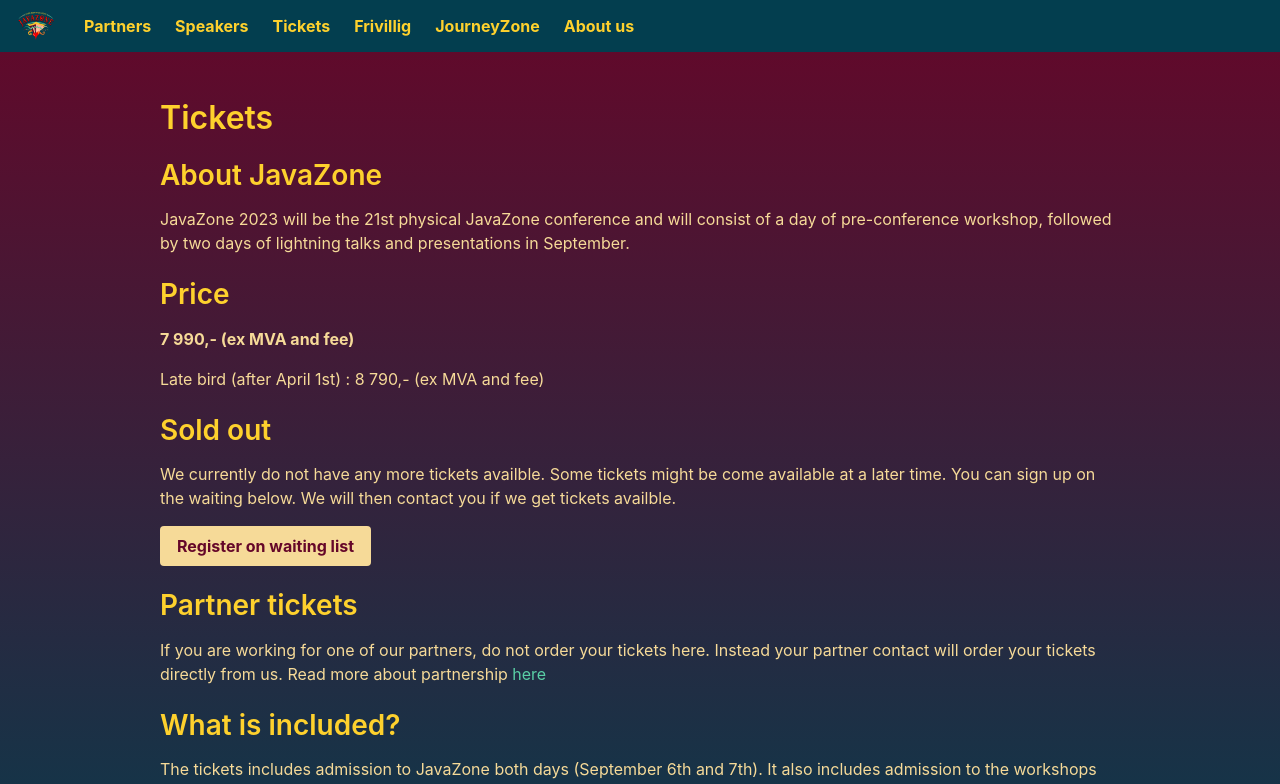
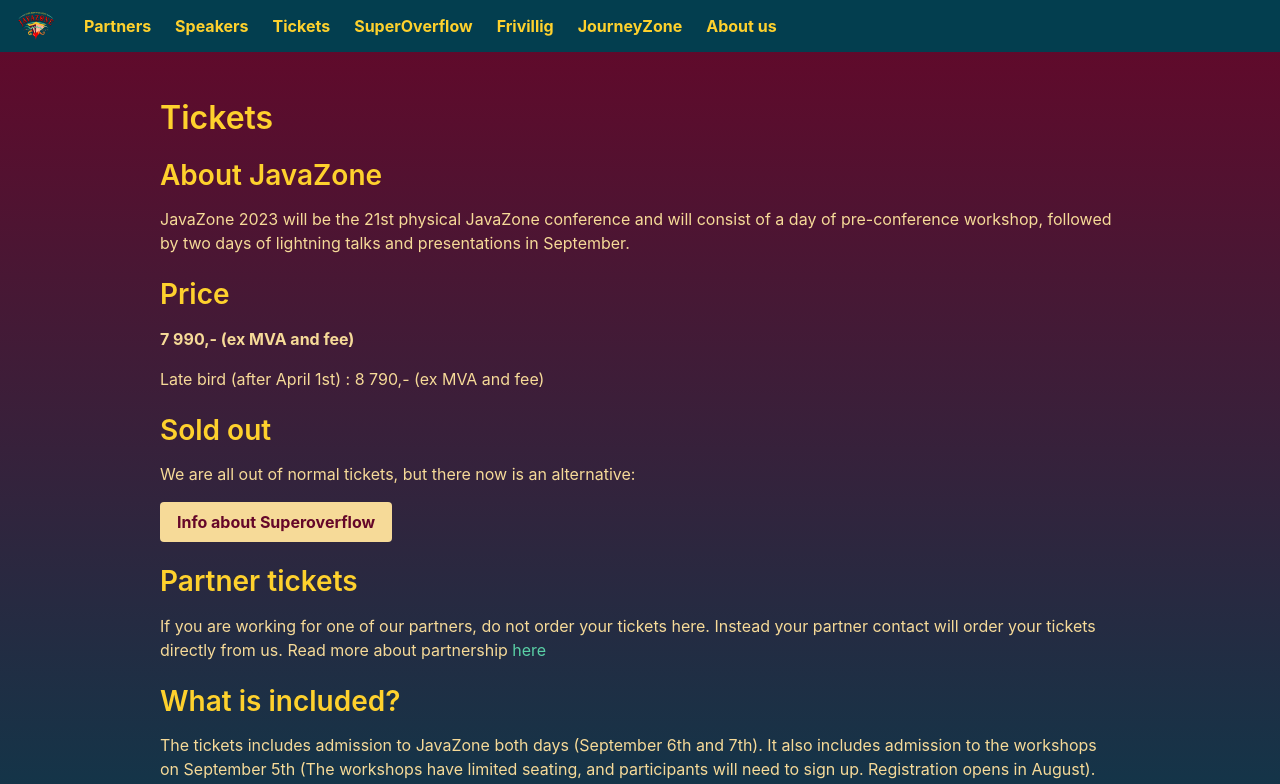
Before and after one commit to javaBin/2023.javazone.no, a Next.js app: page /tickets in a window 1280 px wide. Shown: the top 784 px of the page. Built offline with nearby package versions, Linux system fonts and the light colour scheme.

Commit message:
SuperOverflow is public

```diff
--- a/app/header.tsx
+++ b/app/header.tsx
@@ -55,6 +55,9 @@ export function Header() {
           <HeaderLink onClick={handleLinkClick} href="/tickets">
             Tickets
           </HeaderLink>
+          <HeaderLink onClick={handleLinkClick} href="/superoverflow">
+            SuperOverflow
+          </HeaderLink>
           <HeaderLink onClick={handleLinkClick} href="/volunteers">
             Frivillig
           </HeaderLink>
--- a/app/superoverflow/page.tsx
+++ b/app/superoverflow/page.tsx
@@ -52,12 +52,10 @@ export default function SuperOverflowPage() {
 
       <section className="content is-normal">
         <h2>Tickets</h2>
-        <p>Ticket price: NOK3000 ex.VAT<br/>
-          Pre-sale opens on June 12th.<br/>
-          Official sale opens on June 15th.<br/></p>
+        <p>Ticket price: NOK3000 ex.VAT</p>
           <strong>
             <Link className="button is-dark-blue is-fullwidth" href="https://app.checkin.no/event/58282/javazone-superoverflow-2023">
-              Book your ticket here
+              Book your SuperOverflow ticket here
             </Link>
           </strong>
           <p>Note: The button will send you to the webpage of our ticket partner Checkin.</p>
--- a/app/tickets/page.tsx
+++ b/app/tickets/page.tsx
@@ -28,15 +28,13 @@ export default function TicketsPage() {
       <section className="content is-normal">
         <h2>Sold out</h2>
         <p>
-          We currently do not have any more tickets availble. Some tickets might be come available
-          at a later time. You can sign up on the waiting below. We will then contact you if we get
-          tickets availble.
+          We are all out of normal tickets, but there now is an alternative:
         </p>
         <Link
           className="button is-dark-blue"
-          href="https://docs.google.com/forms/d/e/1FAIpQLSfnTr0RkltFZO7QpNqPsx_Lwdq-aogH3w5LwhnXkkZ3BGYKbA/viewform?usp=sf_link"
+          href="/superoverflow"
         >
-          <b>Register on waiting list</b>
+          <b>Info about Superoverflow</b>
         </Link>
       </section>
       <section className="content is-normal">
```
